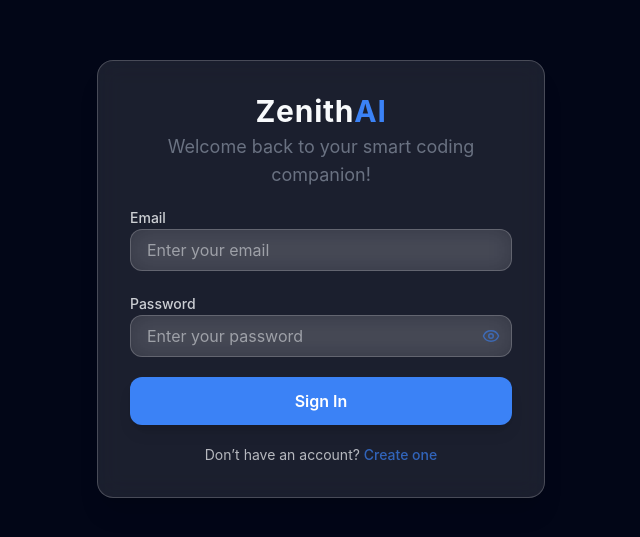
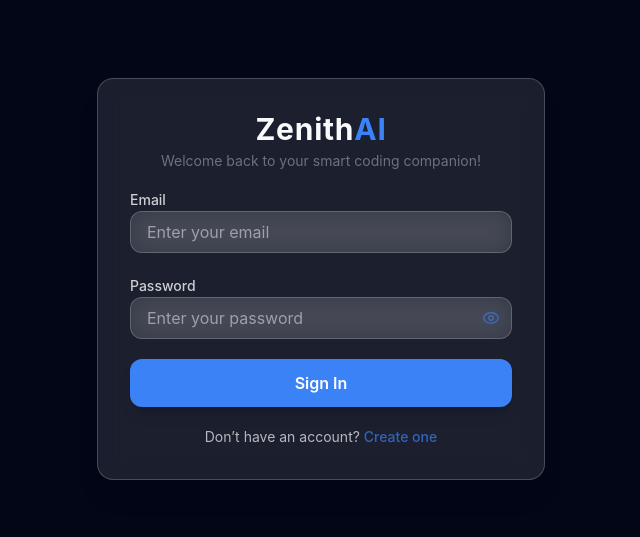
Before and after one commit to DavFilsDev/zenithAI_react-typescript-frontend, a React (Vite) app: page /login in a window 1280 px wide. Shown: the part 121-658 px from the top of the page, without its empty margins (319-959 px from the left). Built offline with nearby package versions, Linux system fonts and the light colour scheme; no server answers.

Commit message:
feat(auth): decrease the size of the phrase in card header component

```diff
--- a/src/components/ui/CardHeader.tsx
+++ b/src/components/ui/CardHeader.tsx
@@ -8,7 +8,7 @@ export const CardHeader: React.FC<CardHeaderProps> = ({ phrase }) => {
       <h1 className="text-3xl font-bold tracking-wide">
         Zenith<span className="text-[rgb(var(--color-primary))]">AI</span>
       </h1>
-      <p className="text-lg mt-1 text-gray-500 dark:text-gray-400">
+      <p className="text-sm mt-1 text-gray-500 dark:text-gray-100">
         {phrase}
       </p>
     </div>
```
